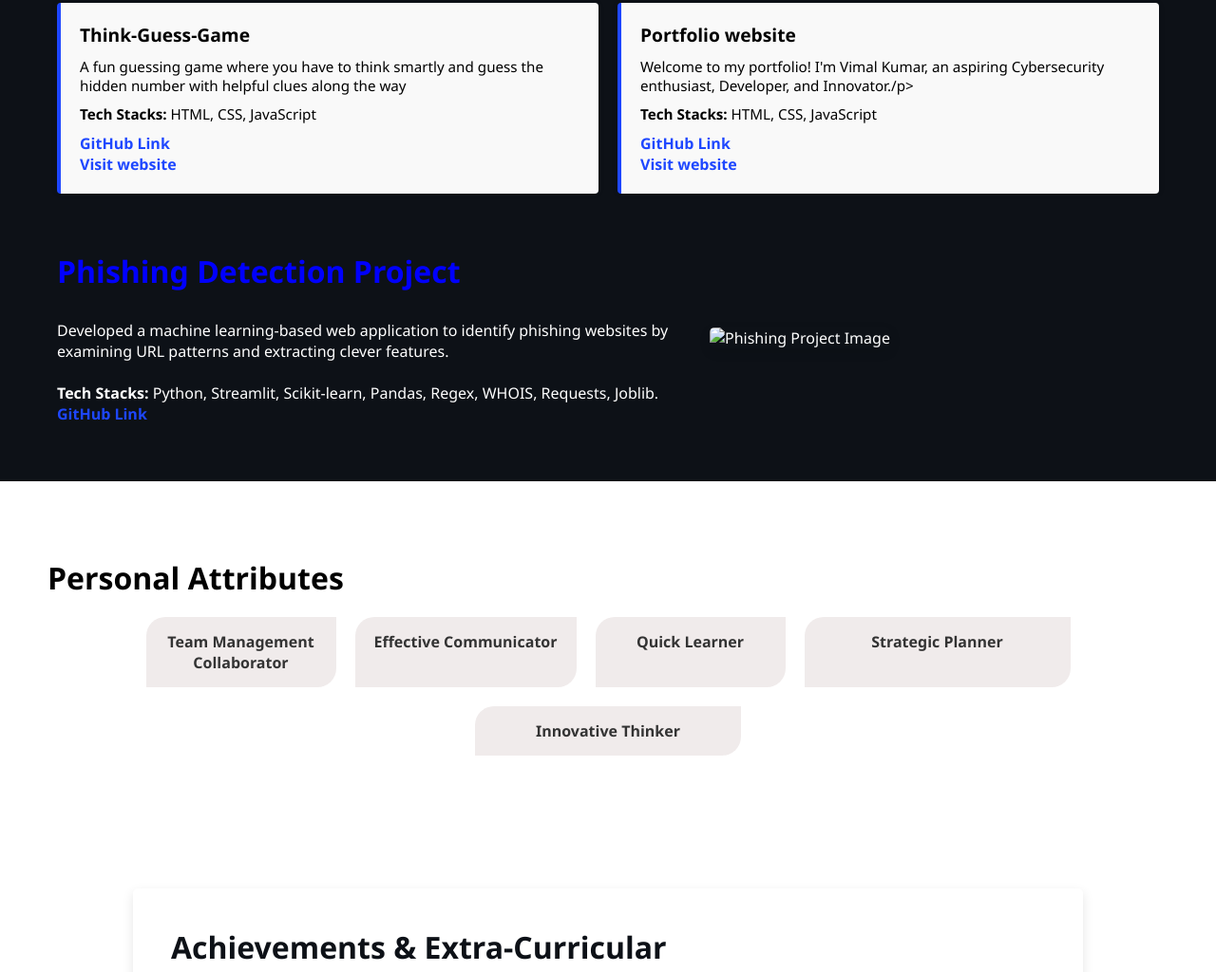
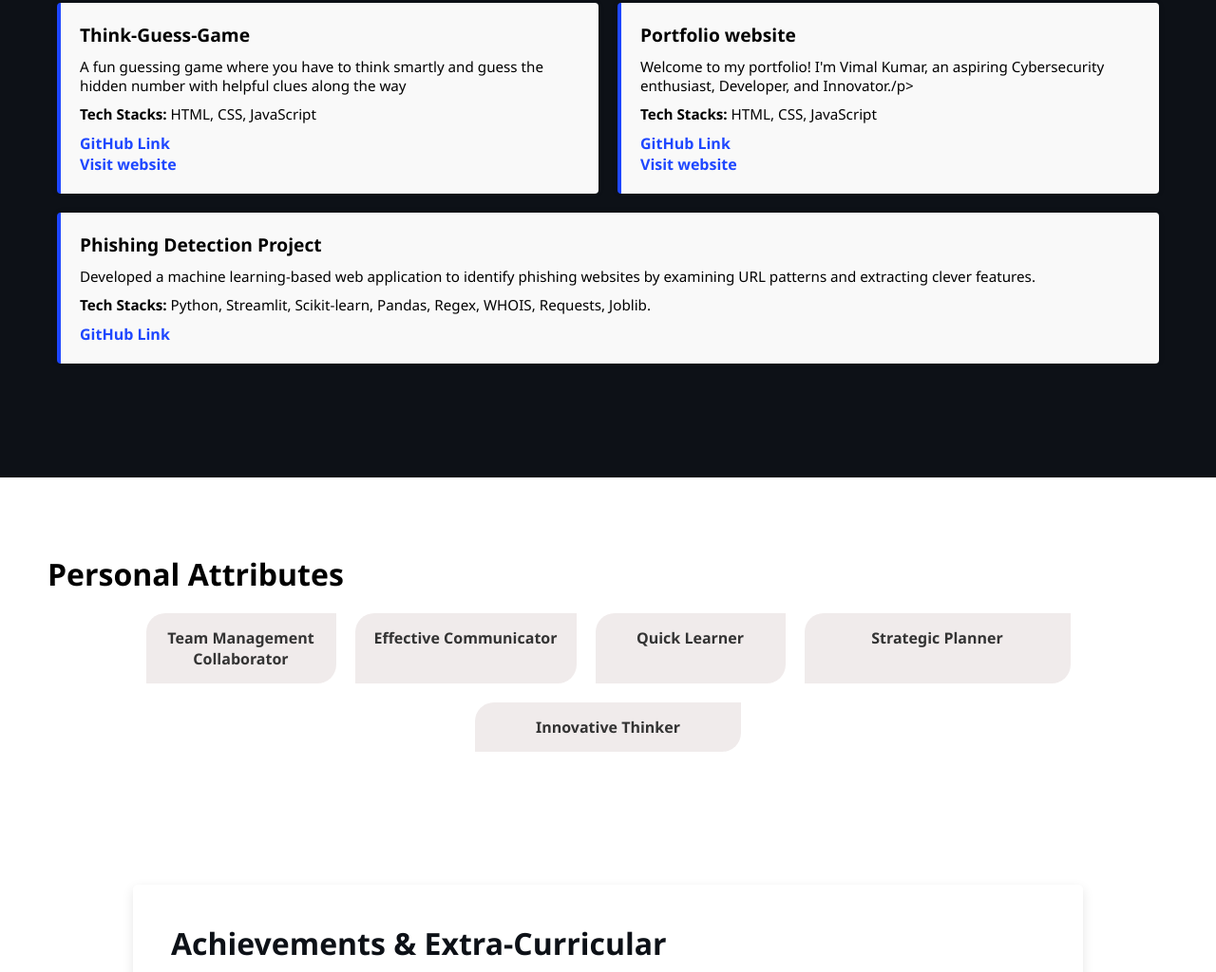
Before and after one commit to VimalKumar202/Vimal-kumar-Portfolio, a plain HTML site: page index.html in a window 1280 px wide. Shown: the part 2751-3775 px from the top of the page at 95% size. Drawn offline with Linux system fonts and the light colour scheme; a script that the page names is missing.

Commit message:
Update index.html

```diff
--- a/index.html
+++ b/index.html
@@ -202,23 +202,20 @@
                 <a href="https://vimal-kumar-portfolio.netlify.app/"target="_blank"
                     class="github-link">Visit website</a>
             </div>
+            <!-- Project 4 -->
+            <div class="project-card">
+                <h3>Phishing Detection Project</h3>
+                <p>Developed a machine learning-based web application to identify phishing websites by examining URL
+                    patterns and extracting clever features.</p>
+                <p><strong>Tech Stacks:</strong> Python, Streamlit, Scikit-learn, Pandas, Regex, WHOIS, Requests, Joblib.</p>
+                <a href="https://github.com/VimalKumar202/Vimal-kumar-Portfolio.git" target="_blank"
+                    class="github-link">GitHub Link</a>
+                     <br>
+            </div>
         </div>
 
-        <!-- Special Highlight Project -->
-        <div class="highlight-project">
-            <div class="highlight-text">
-                <h2>Phishing Detection Project</h2>
-                <p>Developed a machine learning-based web application to identify phishing websites by examining URL
-                    patterns and extracting clever features.</p><br>
-                <p><strong>Tech Stacks:</strong> Python, Streamlit, Scikit-learn, Pandas, Regex, WHOIS, Requests,
-                    Joblib.</p>
-                <a href="https://github.com/VimalKumar202/Phishing-Detection-project.git" target="_blank"
-                    class="github-link">GitHub Link</a>
-            </div>
-            <div class="highlight-image">
-                <img src="./Images/2.PNG" alt="Phishing Project Image">
-            </div>
-        </div>
+
+
     </section>
     <!--extra-->
     <section id="Beyond Academics" class="attributes-section">
```
